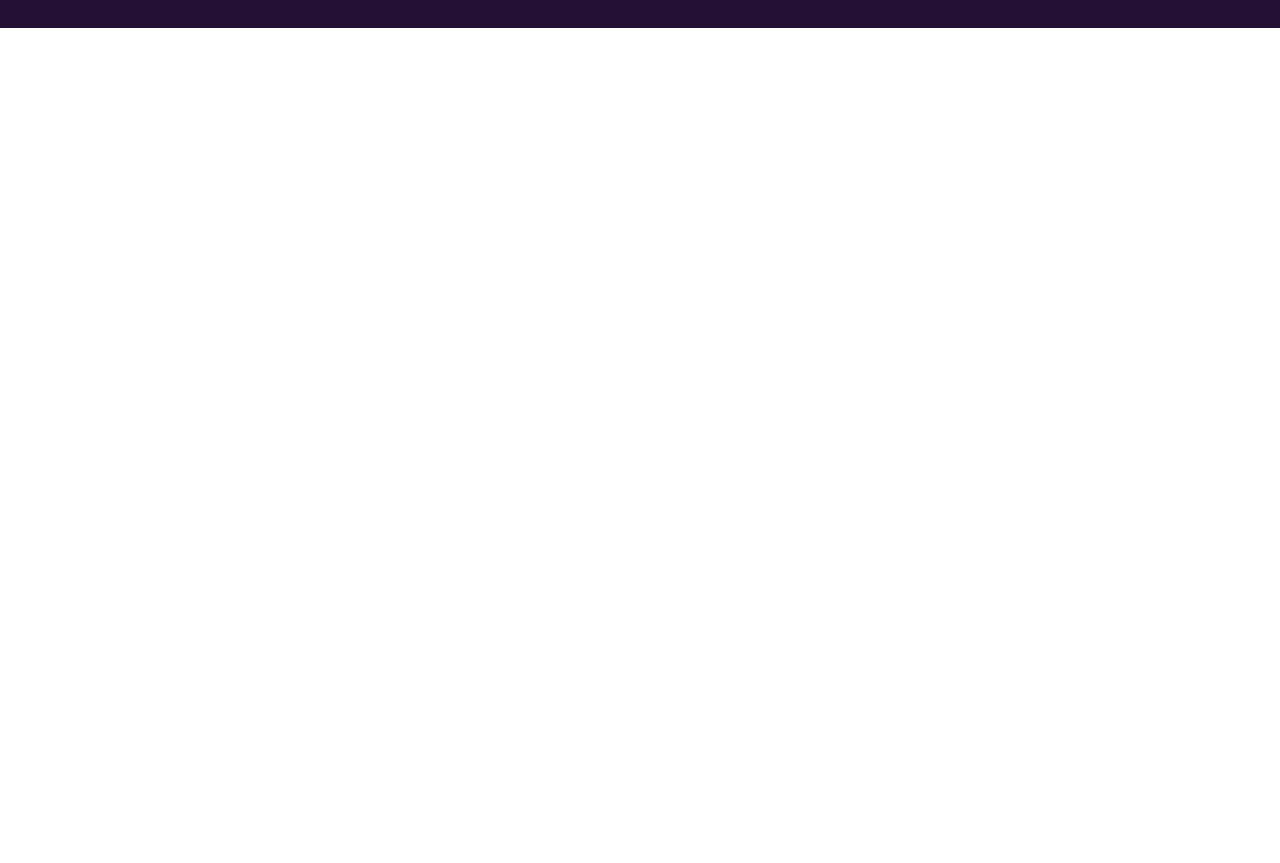
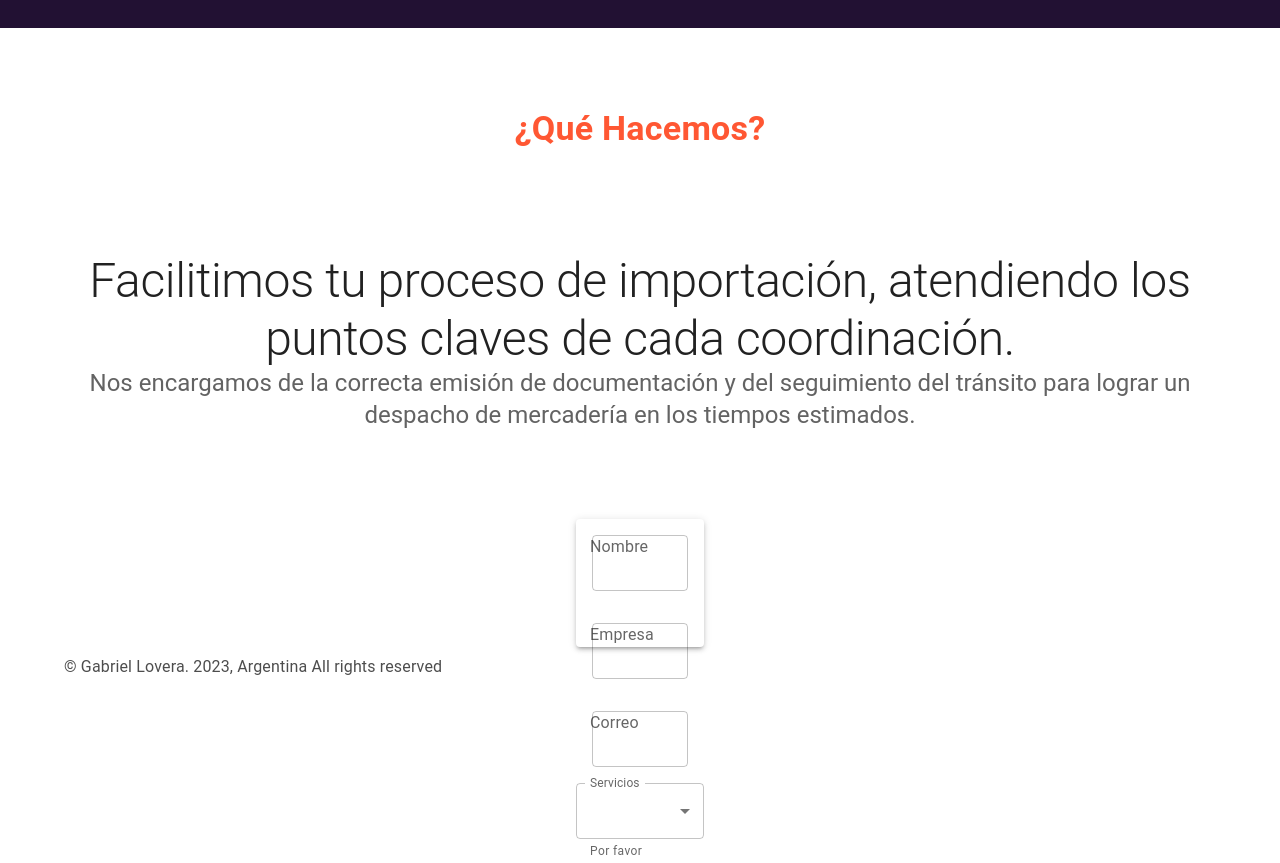
Before and after one commit to loveragabriel/cronologis_website, a React (Create React App) app: page / in a window 1280 px wide. Shown: the part 360-1223 px from the top of the page. Before the commit the page ends 800 px from the top, so only its background shows below. Built offline with nearby package versions, Linux system fonts and the light colour scheme; the HTML template or start-up script is replaced by a standard one.

Commit message:
Components created

```diff
--- a/src/App.js
+++ b/src/App.js
@@ -1,8 +1,10 @@
 import './App.css';
 import NavBar from './components/NavBar';
-import PplPage from './components/ContainerPpl';
 import BoxTextHome from './components/BoxTexHome';
+import WhatWeDo from './components/WhatWeDo';
 import TapeServices from './components/TapeServices';
+import { ContactForm } from './components/ContactForm';
+import { Footer } from './components/Footer';
 
 function App() {
   return (
@@ -10,7 +12,9 @@ function App() {
       <NavBar/>
       <BoxTextHome/>
       <TapeServices/>
-      <PplPage></PplPage>
+      <WhatWeDo/>
+      <ContactForm/>
+      <Footer></Footer>
     </div>
   );
 }
--- a/src/components/CardServices.js
+++ b/src/components/CardServices.js
@@ -3,7 +3,7 @@ import Box from '@mui/material/Box';
 import Paper from '@mui/material/Paper';
 import { Container } from '@mui/material';
 
-export default function TapeServices() {
+export default function CardServices() {
     const serviceBox = ['Service1', 'Service2', 'Service3', 'Service4']
   return (
     <Container sx={{display:'flex', justifyContent:'center'}}>
@@ -26,9 +26,6 @@ export default function TapeServices() {
         )
 }
 
-
-
-
     </Box>
     </Container>
   );
--- /dev/null
+++ b/src/components/ContactForm.js
@@ -0,0 +1,74 @@
+import React from 'react'
+import { Paper, Box, TextField } from '@mui/material'
+import MenuItem from '@mui/material/MenuItem';
+
+
+const services = [
+    {
+        value: 'ControlDocumental',
+        label: 'Control Documental',
+    },
+    {
+        value: 'SeguimientoLoOp',
+        label: 'Seguimiento Logístico y Operativo',
+    },
+    {
+        value: 'ConfeccionPermisos',
+        label: 'Confección de permisos de importación (SIRA/SIRASE/LNA)',
+    },
+    {
+        value: 'FullService',
+        label: 'Full Service Origin to Destination',
+    },
+];
+
+const inputsForm = [
+    'Nombre', 'Empresa', 'Correo'
+]
+
+
+
+export const ContactForm = () => {
+    return (
+        <div>
+            <Box
+                sx={{
+                    marginTop: '5em',
+                    display: 'flex',
+                    justifyContent: 'center',
+                    flexWrap: 'wrap',
+
+                    '& > :not(style)': {
+                        m: 1,
+                        width: 128,
+                        height: 128,
+                    },
+                }}
+            >
+
+                <Paper elevation={3}>
+                    {
+                        inputsForm.map((input) => {
+                            return <TextField sx={{ padding: '1em' }} id="outlined-basic" label={input} variant="outlined" />
+
+                        })
+                    }
+                    <TextField
+                        id="outlined-select-currency"
+                        select
+                        label="Servicios"
+                        defaultValue="Consulta"
+                        helperText="Por favor selecciona una opción"
+                    >
+                        {services.map((option) => (
+                            <MenuItem key={option.value} value={option.value}>
+                                {option.label}
+                            </MenuItem>
+                        ))}
+                    </TextField>
+                </Paper>
+            </Box>
+
+        </div>
+    )
+}
--- /dev/null
+++ b/src/components/Footer.js
@@ -0,0 +1,12 @@
+import { Container, Typography } from '@mui/material'
+import React from 'react'
+
+export const Footer = () => {
+  return (
+    <Container>
+        <Typography variant='p' sx={{display:'flex',textAlign:'center', opacity:'0.8'}}>
+        © Gabriel Lovera. 2023, Argentina All rights reserved
+        </Typography>
+    </Container>
+  )
+}
--- /dev/null
+++ b/src/components/WhatWeDo.js
@@ -0,0 +1,17 @@
+import { Container, Typography } from "@mui/material";
+
+export default function WhatWeDo() {
+    return (
+        <Container sx={{ marginTop: '5em' }}>
+            <Typography variant="h4" sx={{ color: '#FF5733', textAlign: 'center', fontWeight: '700', marginBottom: '3em' }}>
+                ¿Qué Hacemos?
+            </Typography>
+            <Typography variant="h2" sx={{ fontSize: '3rem', textAlign: 'center' }}>
+                Facilitimos tu proceso de importación, atendiendo los puntos claves de cada coordinación.
+            </Typography>
+            <Typography variant="h5" sx={{opacity:'0.7', textAlign:'center'}}>
+                Nos encargamos de la correcta emisión de documentación y del seguimiento del tránsito para lograr un despacho de mercadería en los tiempos estimados.
+            </Typography>
+        </Container>
+    )
+}
```
